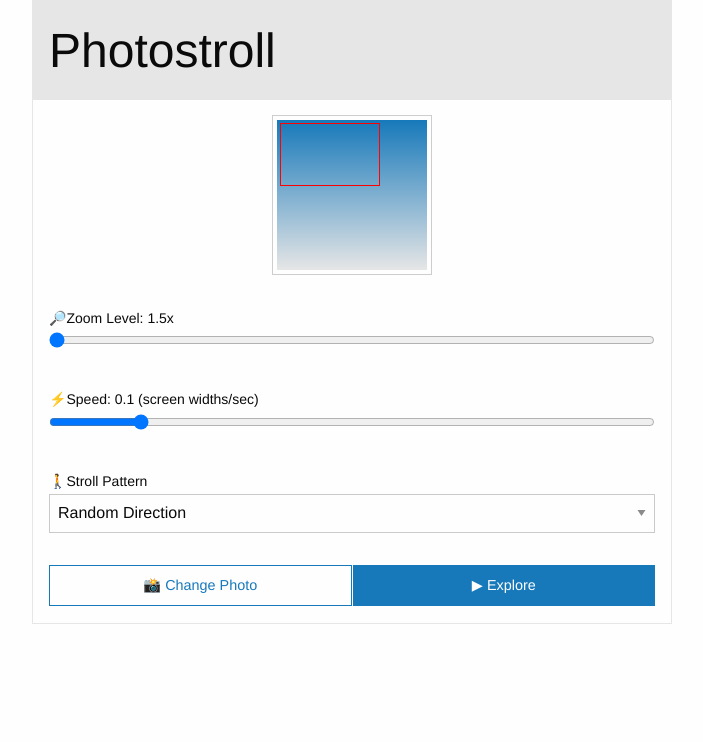
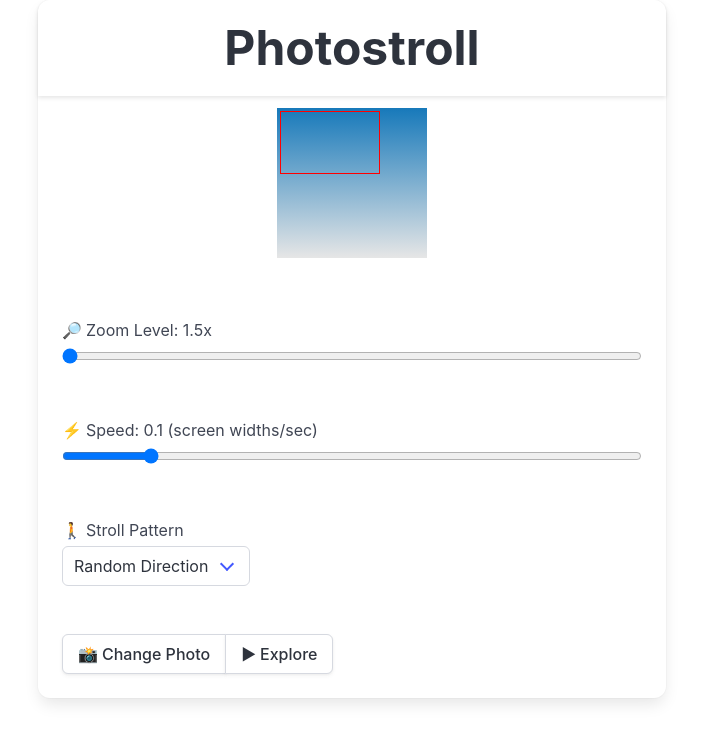
Before and after one commit to yuwash/photostroll, a SvelteKit app: page / in a window 1280 px wide. Shown: the top 742 px of the page, without its empty margins (288-991 px from the left). Built offline with nearby package versions, Linux system fonts and the light colour scheme.

Commit message:
refactor: use bulma instead of foundation-sites

```diff
--- a/package.json
+++ b/package.json
@@ -17,7 +17,7 @@
 		"@sveltejs/kit": "^2.59.1",
 		"@sveltejs/vite-plugin-svelte": "^5.1.0",
 		"@types/jquery": "^4.0.0",
-		"foundation-sites": "^6.9.0",
+		"bulma": "^1.0.4",
 		"jquery": "^4.0.0",
 		"svelte": "^5.55.5",
 		"svelte-check": "^4.4.8",
--- a/src/lib/ConfigModal.svelte
+++ b/src/lib/ConfigModal.svelte
@@ -145,17 +145,15 @@
 }
 </style>
 
-<div class="grid-x align-center">
-  <div class="cell small-12 medium-8 large-6">
+<div class="columns is-centered">
+  <div class="column is-12-mobile is-8-tablet is-6-desktop">
     <div class="card">
-      <div class="card-divider">
-        <h1 class="text-center">Photostroll</h1>
-      </div>
+      <header class="card-header">
+        <h1 class="card-header-title is-centered is-size-1">Photostroll</h1>
+      </header>
 
-      <div class="card-section grid-x align-center">
-        <div
-          class="thumbnail"
-        >
+      <div class="card-content columns is-centered">
+        <div class="image">
           {#if $imageSrc && $photoOriginalDimensions}
             <img
               src={$imageSrc}
@@ -174,9 +172,9 @@
         </div>
       </div>
 
-      <div class="card-section">
-        <label for="zoom-slider" class="flex-container align-middle margin-bottom-1">
-          <span class="margin-right-1">🔎</span> Zoom Level: {$zoomLevel}x
+      <div class="card-content">
+        <label for="zoom-slider" class="is-flex is-align-items-center mb-1">
+          <span class="mr-1">🔎</span> Zoom Level: {$zoomLevel}x
         </label>
         <input
           type="range"
@@ -191,9 +189,9 @@
         />
       </div>
 
-      <div class="card-section">
-        <label for="speed-slider" class="flex-container align-middle margin-bottom-1">
-          <span class="margin-right-1">⚡</span> Speed: {$speedLevel} (screen widths/sec)
+      <div class="card-content">
+        <label for="speed-slider" class="is-flex is-align-items-center mb-1">
+          <span class="mr-1">⚡</span> Speed: {$speedLevel} (screen widths/sec)
         </label>
         <input
           type="range"
@@ -208,14 +206,14 @@
         />
       </div>
 
-      <div class="card-section">
-        <label for="stroll-pattern" class="flex-container align-middle margin-bottom-1">
-          <span class="margin-right-1">🚶</span> Stroll Pattern
+      <div class="card-content">
+        <label for="stroll-pattern" class="is-flex is-align-items-center mb-1">
+          <span class="mr-1">🚶</span> Stroll Pattern
         </label>
+        <div class="select">
           <select
             id="stroll-pattern"
             bind:value={$strollPattern}
-          class="width-100"
             aria-label="Stroll pattern"
           >
             {#each strollPatterns as pattern}
@@ -223,15 +221,17 @@
             {/each}
           </select>
         </div>
+      </div>
 
-      <div class="card-section">
-        <div class="button-group expanded">
+      <div class="card-content">
+        <div class="buttons has-addons">
           <button
             on:click={() => fileInputRef.click()}
-            class={['button', ...(isPhotoLoaded ? ['hollow'] : [])]}
+            class={["button", ...(isPhotoLoaded ? [] : ["is-primary"])]}
             aria-label={isPhotoLoaded ? "Change photo" : "Choose photo"}
           >
-            <span class="margin-right-1">📸</span> {isPhotoLoaded ? "Change Photo" : "Choose Photo"}
+            <span class="mr-1">📸</span>
+            {isPhotoLoaded ? "Change Photo" : "Choose Photo"}
           </button>
           <button
             on:click={handleExploreInternal}
@@ -239,7 +239,7 @@
             aria-label="Explore photo"
             disabled={!$canExplore}
           >
-            <span class="margin-right-1">▶</span> Explore
+            <span class="mr-1">▶</span> Explore
           </button>
         </div>
       </div>
@@ -248,7 +248,7 @@
         bind:this={fileInputRef}
         on:change={handleFileChangeInternal}
         accept="image/*"
-        class="hide"
+        class="is-hidden"
       />
     </div>
   </div>
--- a/src/lib/Stroll.svelte
+++ b/src/lib/Stroll.svelte
@@ -185,5 +185,7 @@
     <p style="color: white; font-size: 1.5rem;">No image loaded for strolling.</p>
   {/if}
 
-  <button class="exit-button button hollow secondary" on:click={handleExit}>Exit (Esc)</button>
+  <button class="exit-button button is-outlined" on:click={handleExit}
+    >Exit (Esc)</button
+  >
 </div>
--- a/src/routes/+page.svelte
+++ b/src/routes/+page.svelte
@@ -1,6 +1,6 @@
 <script>
   // Use specific imports for jQuery and Foundation for better tree-shaking and consistency
-  import 'foundation-sites/dist/css/foundation.min.css';
+  import 'bulma/css/bulma.min.css';
   // Foundation needs to be initialized after the DOM is ready
   // and jQuery is available.
 
```
Also changed, not shown: 1 other file (tests, documents, lock files or other folders). Lines whose indentation alone changed are shown as unchanged.
